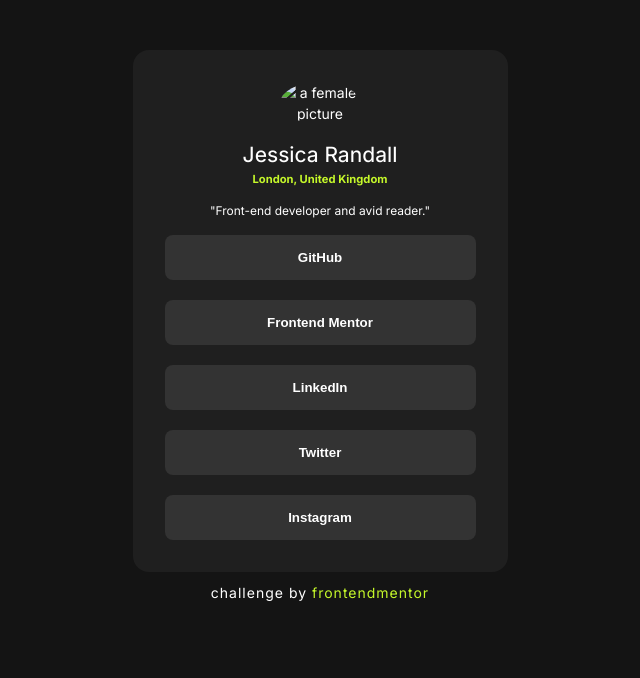
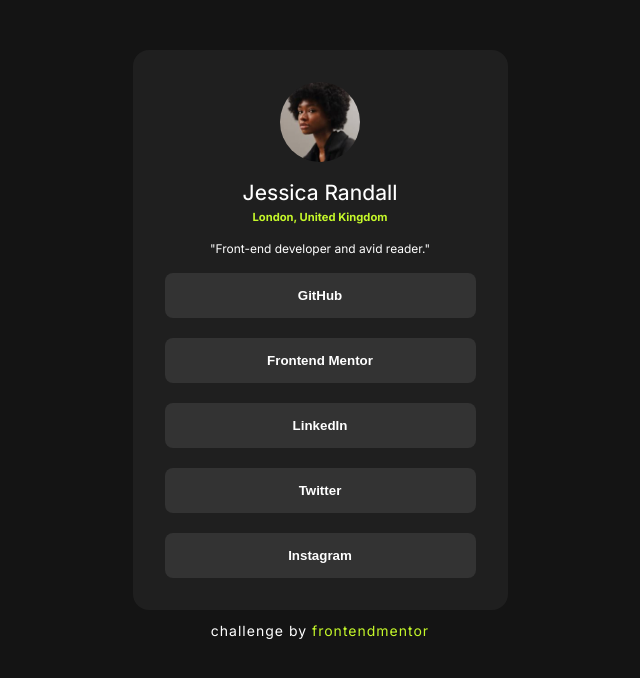
Before and after one commit to Zakaria-EL-Guerdy/Social-links-profile, a plain HTML site: page index.html in a window 1280 px wide. Shown: the whole page, without its empty margins (320-960 px from the left). Drawn offline with Linux system fonts and the light colour scheme; the site is published under a folder, as on GitHub Pages, so addresses that start at the root find nothing.

Commit message:
add a . to the src for the image to work on the deployment of github page

```diff
--- a/index.html
+++ b/index.html
@@ -8,7 +8,7 @@
 </head>
 <body>
   <article class="card">
-    <img src="/assets/images/avatar-jessica.jpeg" alt="a female picture" class="card__picture">
+    <img src="./assets/images/avatar-jessica.jpeg" alt="a female picture" class="card__picture">
     <h2 class="card__name">Jessica Randall</h3>
     <p class="card__address">London, United Kingdom</p>
     <p class="card__description">"Front-end developer and avid reader."</p>
```
